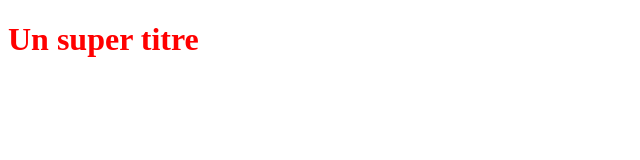
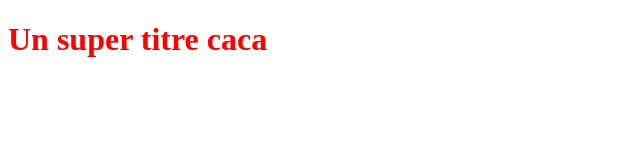
Before and after one commit to erbesnard/OpenclassroomsProject, a plain HTML site: page index.html in a window 1280 px wide. Shown: the whole page, without its empty margins (0-640 px from the left). Drawn offline with Linux system fonts and the light colour scheme.

Commit message:
petite modification

```diff
--- a/index.html
+++ b/index.html
@@ -5,6 +5,6 @@
    <link rel="stylesheet" type="text/css" href="styles.css">
 </head>
 <body>
-   <h1>Un super titre</h1>
+   <h1>Un super titre caca</h1>
 </body>
 </html>
```
